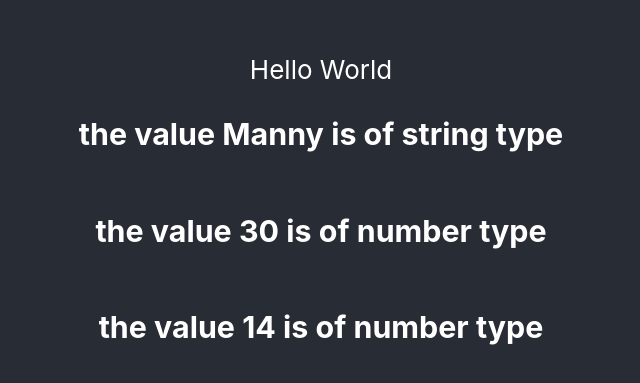
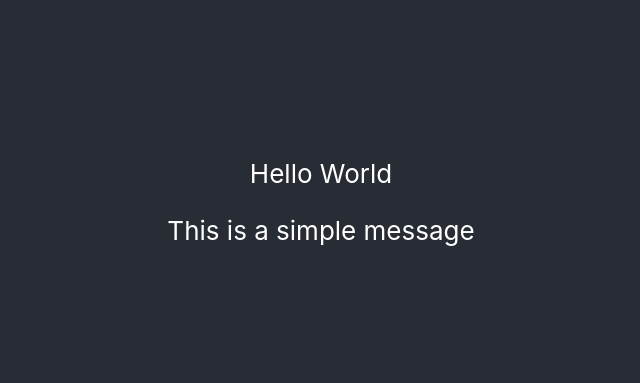
Before and after one commit to gourabb8273/React-TypeScript, a React (Create React App) app: page / in a window 1280 px wide. Shown: the part 185-568 px from the top of the page, without its empty margins (319-959 px from the left). Built offline with nearby package versions, Linux system fonts and the light colour scheme.

Commit message:
adding type script for component

```diff
--- a/src/App.tsx
+++ b/src/App.tsx
@@ -1,4 +1,6 @@
 import './App.css';
+
+import Message from './Message';
 
 function App() {
 
@@ -40,14 +42,15 @@ function App() {
          <h3> the value {firstArrayNum} is of {typeof(firstArrayNum)} type</h3>
          <h3> the value {firstArrayString} is of {typeof(firstArrayString)} type</h3> */}
 
-         {/* //adding tuple */}
+         {/* //adding tuple
         <h3> the value {aTuple[0]} is of {typeof(aTuple[0])} type</h3>
         <h3> the value {aTuple[1]} is of {typeof(aTuple[1])} type</h3>
 
 
          {/* //adding any */}
-         <h3> the value {firstName} is of {typeof(firstName)} type</h3>
+         {/* <h3> the value {firstName} is of {typeof(firstName)} type</h3>      */}
 
+         <Message  message='This is a simple message'/>
 
       </header>
     </div>
--- /dev/null
+++ b/src/Message.tsx
@@ -0,0 +1,23 @@
+import React from "react";
+
+// const Message = (props: {message: string}) : any =>{
+//     return (
+//         <p>
+//             {props.message}
+//         </p>
+//     )
+// }
+
+///OR
+
+type Props =  {message: string};
+const Message = (props: Props): any =>{
+    return (
+        <p>
+            {props.message}
+        </p>
+    )
+}
+
+
+export default Message
```
